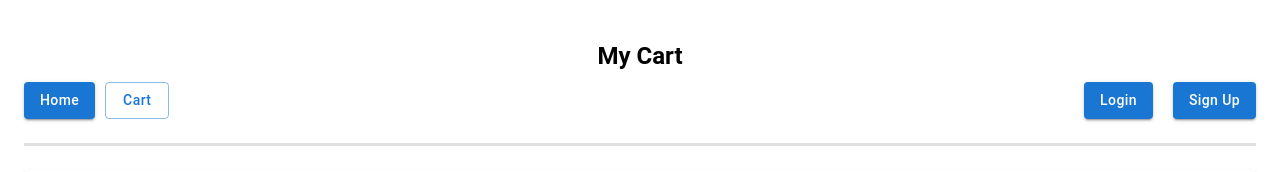
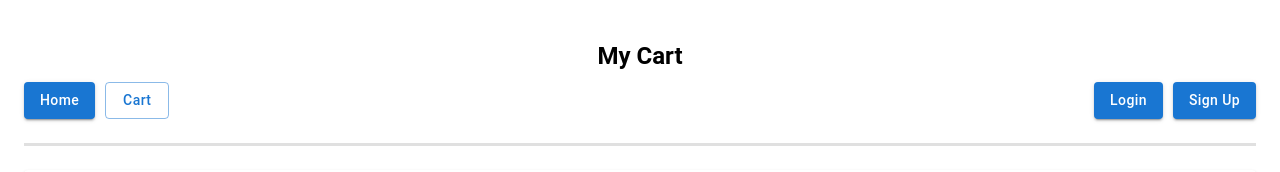
Before and after one commit to keshster98/ecommerce-frontend, a React (Create React App) app: page /cart in a window 1280 px wide. Shown: the top 172 px of the page. Built offline with nearby package versions, Linux system fonts and the light colour scheme.

Commit message:
Refactored code for header buttons spacing.

```diff
--- a/src/components/Header/index.js
+++ b/src/components/Header/index.js
@@ -82,7 +82,7 @@ function Header(props) {
           className="right"
           flexDirection={"row"}
           alignItems={"center"}
-          gap={"20px"}
+          gap={"10px"}
         >
           {isUserLoggedIn(cookies) ? (
             <>
```
